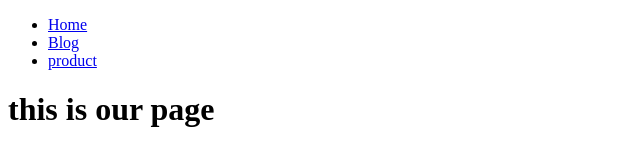
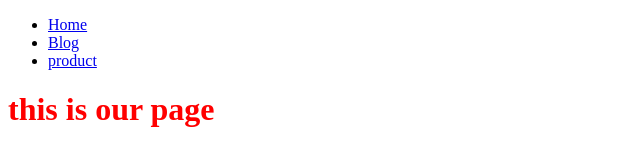
Before and after one commit to danieltircob/gatsby-udemy-tutorial-section2-helloWorld, a Gatsby site: page / in a window 1280 px wide. Shown: the whole page, without its empty margins (0-640 px from the left). Built offline with nearby package versions, Linux system fonts and the light colour scheme; Gatsby itself is replaced by a stand-in of ours.

Commit message:
first inline style

```diff
--- a/src/pages/index.js
+++ b/src/pages/index.js
@@ -3,6 +3,6 @@ import Layout from "../components/Layout"
 
 export default () => (
   <Layout>
-    <h1>this is our page</h1>
+    <h1 style={{ color: "red" }}>this is our page</h1>
   </Layout>
 )
```
